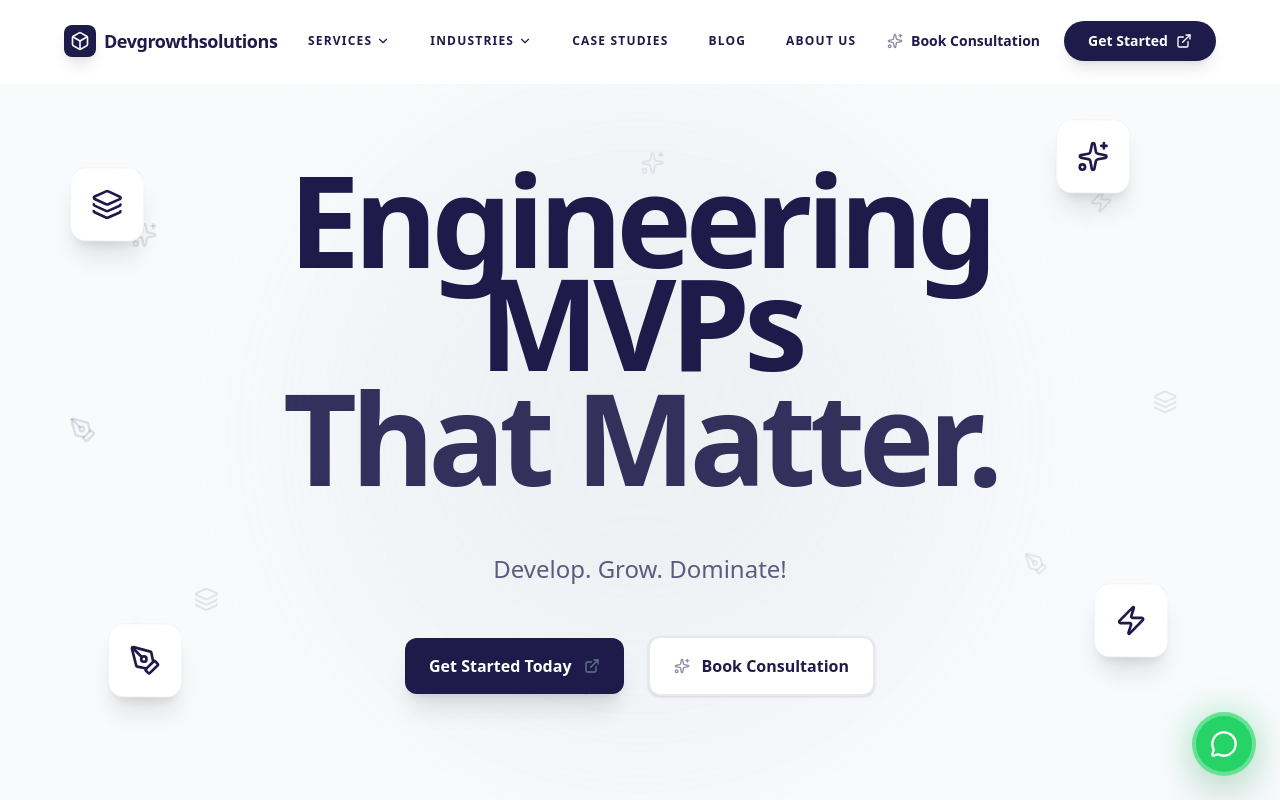
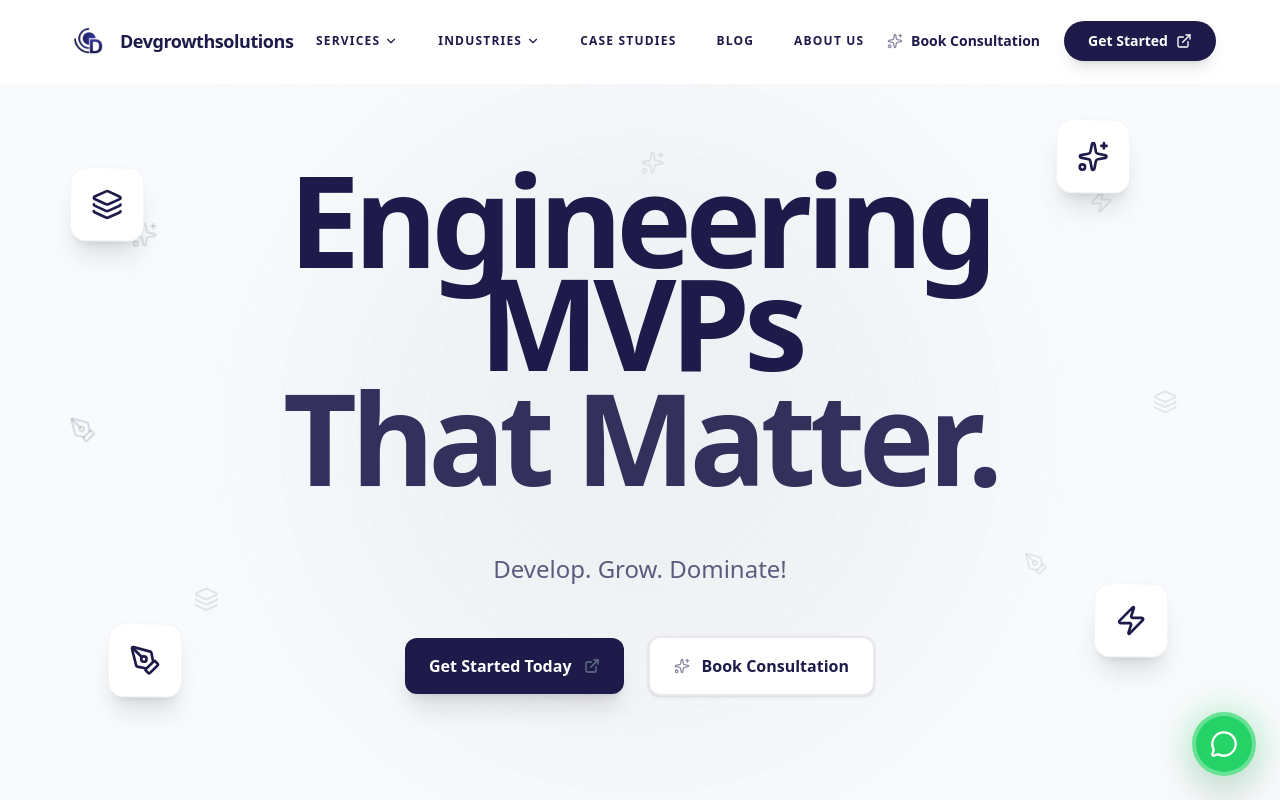
Before and after one commit to llparagranell/sid-site, a React (Vite) app: page /#/ in a window 1280 px wide. Shown: the top 800 px of the page. Built offline with nearby package versions, Linux system fonts and the light colour scheme.

Commit message:
logo added

```diff
--- a/index.html
+++ b/index.html
@@ -1,16 +1,19 @@
 <!doctype html>
 <html lang="en">
+
 <head>
   <meta charset="UTF-8" />
-    <link rel="icon" type="image/svg+xml" href="/vite.svg" />
+  <link rel="icon" type="image/png" href="/logo.png" />
   <meta name="viewport" content="width=device-width, initial-scale=1.0" />
   <link rel="preconnect" href="https://fonts.googleapis.com">
   <link rel="preconnect" href="https://fonts.gstatic.com" crossorigin>
   <link href="https://fonts.googleapis.com/css2?family=Outfit:wght@100..900&display=swap" rel="stylesheet">
   <title>DevGrowth Solutions | Engineering MVPs That Matter</title>
 </head>
+
 <body>
   <div id="root"></div>
   <script type="module" src="/src/main.jsx"></script>
 </body>
+
 </html>
--- a/src/components/Footer.jsx
+++ b/src/components/Footer.jsx
@@ -92,7 +92,7 @@ export default function Footer() {
                             <li>
                                 <Link to="/about" className="hover:text-white transition-all cursor-pointer">About Us</Link>
                             </li>
-                            <li className="hover:text-white transition-all cursor-pointer">How we work</li>
+
                             <li>
                                 <Link to="/case-studies" className="hover:text-white transition-all cursor-pointer">Case Studies</Link>
                             </li>
--- a/src/components/Navbar.jsx
+++ b/src/components/Navbar.jsx
@@ -4,6 +4,7 @@ import { motion, AnimatePresence } from "framer-motion";
 import { Link, useLocation } from "react-router-dom";
 import { services } from "../constants/servicesData";
 import { industries } from "../constants/industryData";
+import logo from "../assets/Transparent-logo.png";
 
 export default function Navbar({ onBookClick }) {
   const [scrolled, setScrolled] = useState(false);
@@ -150,12 +151,11 @@ export default function Navbar({ onBookClick }) {
 
         {/* LOGO */}
         <Link to="/" className="flex items-center gap-2 group">
-          <motion.div
-            layout
-            className="bg-brand-dark rounded-lg p-1.5 flex items-center justify-center shadow-lg group-hover:shadow-brand-dark/20 transition-all duration-300"
-          >
-            <Box size={20} className="text-brand-bg" />
-          </motion.div>
+          <img
+            src={logo}
+            alt="Devgrowthsolutions Logo"
+            className="h-10 md:h-12 w-auto object-contain transition-transform duration-300 group-hover:scale-105"
+          />
           <span
             className="font-bold tracking-tight text-brand-dark transition-all duration-300 text-lg"
           >
@@ -264,7 +264,21 @@ export default function Navbar({ onBookClick }) {
             <div className="flex flex-col p-8 gap-8 pb-32">
               {navLinks.map((link) => (
                 <div key={link.name} className="flex flex-col gap-4">
-                  {/* Unified link rendering for mobile */}
+                  {link.href.startsWith("/") && !link.hasDropdown ? (
+                    <Link
+                      to={link.href}
+                      onClick={() => setOpen(false)}
+                      className="flex justify-between items-center text-3xl font-black text-brand-dark uppercase tracking-tighter w-full text-left"
+                    >
+                      <motion.span
+                        initial={{ opacity: 0, x: -20 }}
+                        animate={{ opacity: 1, x: 0 }}
+                        transition={{ delay: 0.1 + navLinks.indexOf(link) * 0.05 }}
+                      >
+                        {link.name}
+                      </motion.span>
+                    </Link>
+                  ) : (
                     <motion.a
                       initial={{ opacity: 0, x: -20 }}
                       animate={{ opacity: 1, x: 0 }}
@@ -273,8 +287,9 @@ export default function Navbar({ onBookClick }) {
                       onClick={(e) => {
                         if (link.hasDropdown) {
                           e.preventDefault();
-                        setActiveDropdown(
-                          activeDropdown === link.name ? null : link.name
+                          e.stopPropagation();
+                          setActiveDropdown(prev =>
+                            prev === link.name ? null : link.name
                           );
                         } else {
                           handleNavClick(link.href);
@@ -291,6 +306,7 @@ export default function Navbar({ onBookClick }) {
                         />
                       )}
                     </motion.a>
+                  )}
 
                   <AnimatePresence>
                     {link.hasDropdown &&
--- a/src/index.css
+++ b/src/index.css
@@ -1,7 +1,11 @@
 @import "tailwindcss";
 
 @theme {
-  /* --color-brand-dark: #1434A4; */
+  /* --color-brand-dark: linear-gradient(180deg,
+      #3A36A3 0%,
+      #2E2A7B 50%,
+      #1E1B4B 100%);
+  ; */
 
   --color-brand-dark: #1e1b4b;
   --color-brand-muted: #64748b;
```
Also changed, not shown: public/logo.png (added), src/assets/Transparent-logo.png (added). Lines whose indentation alone changed are shown as unchanged.
